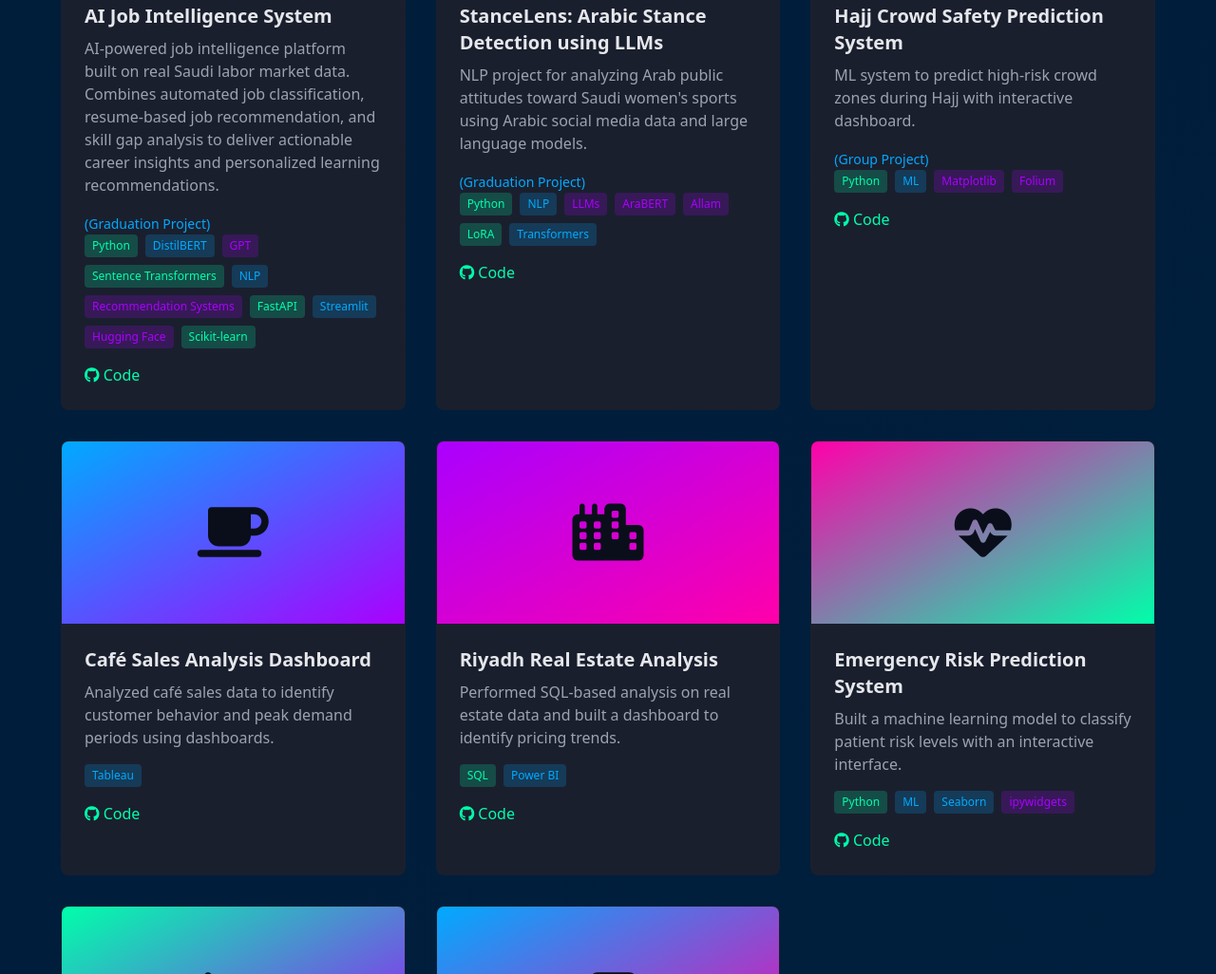
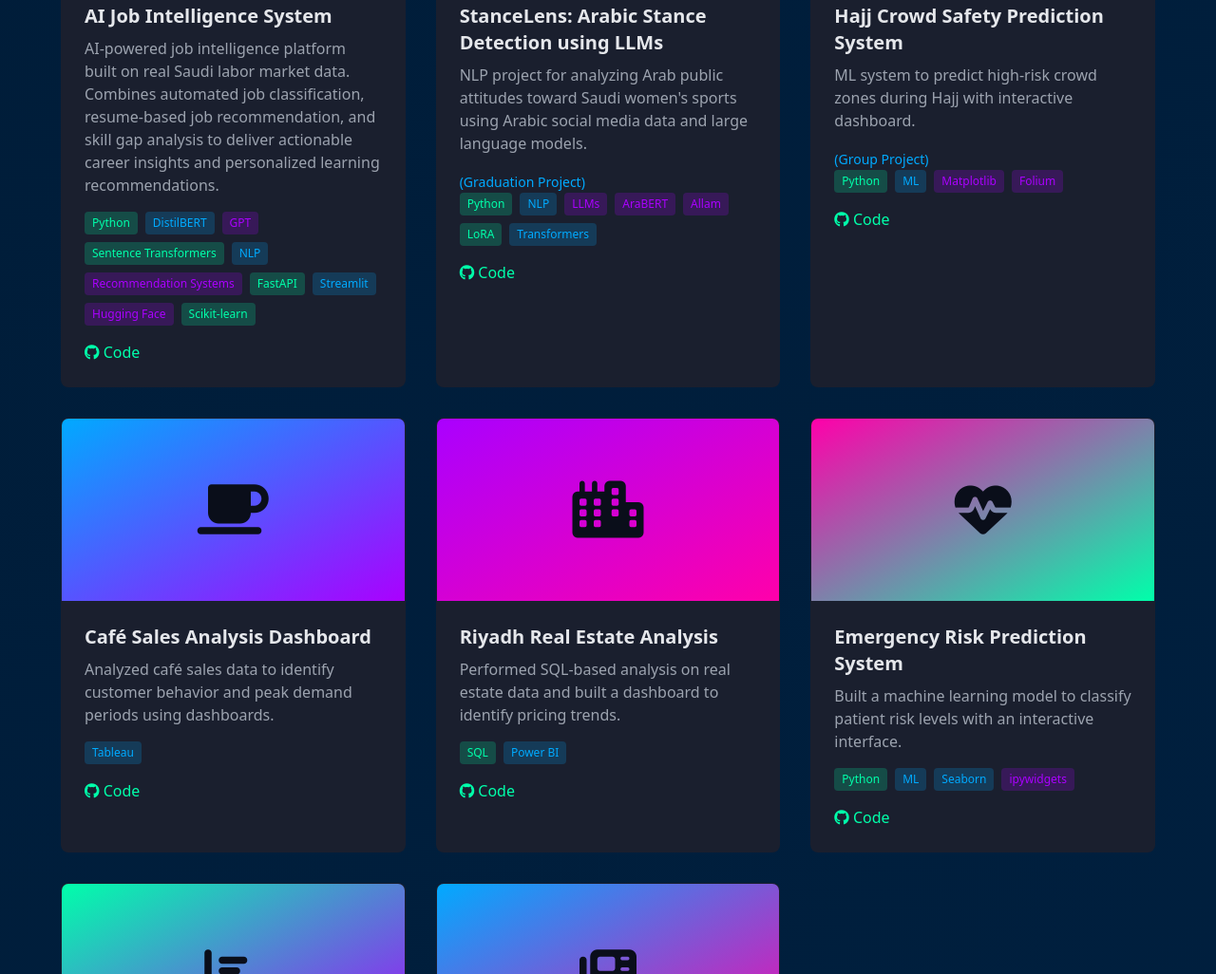
Before and after one commit to Noura-DS/Portfolio, a plain HTML site: page index.html in a window 1280 px wide. Shown: the part 3602-4628 px from the top of the page at 95% size. Drawn offline with nearby package versions, Linux system fonts and the light colour scheme.

Commit message:
Update index.html

```diff
--- a/index.html
+++ b/index.html
@@ -456,8 +456,6 @@
         AI-powered job intelligence platform built on real Saudi labor market data. Combines automated job classification, resume-based job recommendation, and skill gap analysis to deliver actionable career insights and personalized learning recommendations.
          </p>
 
-        <span class="text-sm text-aurora-blue">(Graduation Project)</span>
-
         <div class="flex flex-wrap gap-2 mb-4">
             <span class="px-2 py-1 bg-aurora-green/20 text-aurora-green rounded text-xs">Python</span>
             <span class="px-2 py-1 bg-aurora-blue/20 text-aurora-blue rounded text-xs">DistilBERT</span>
```
